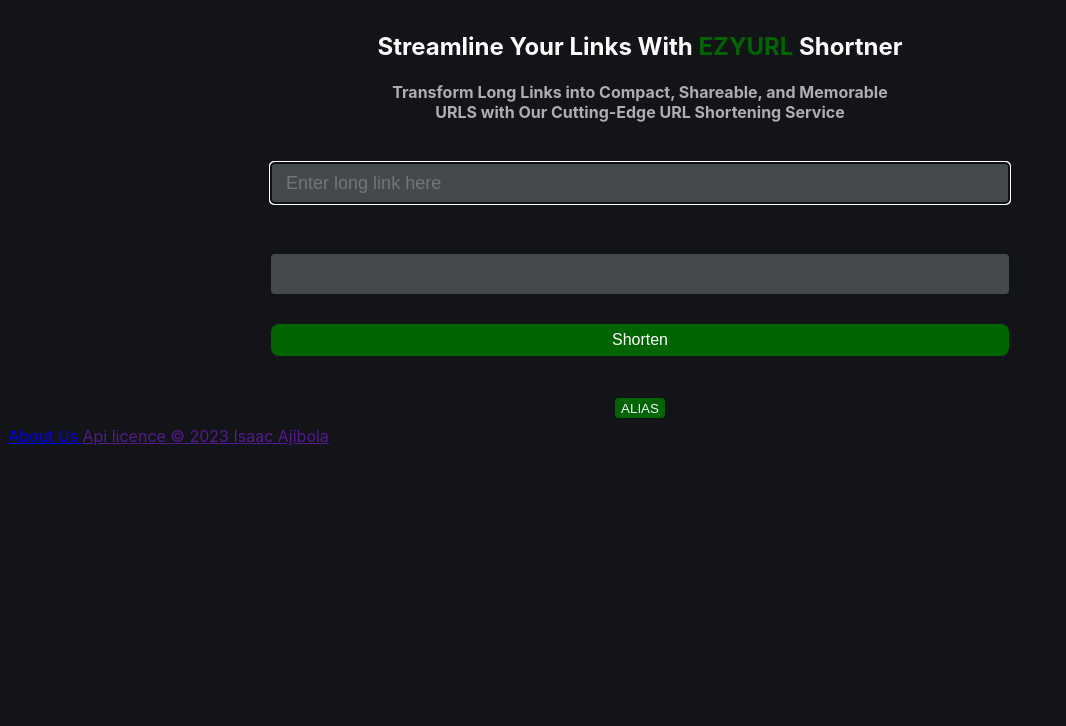
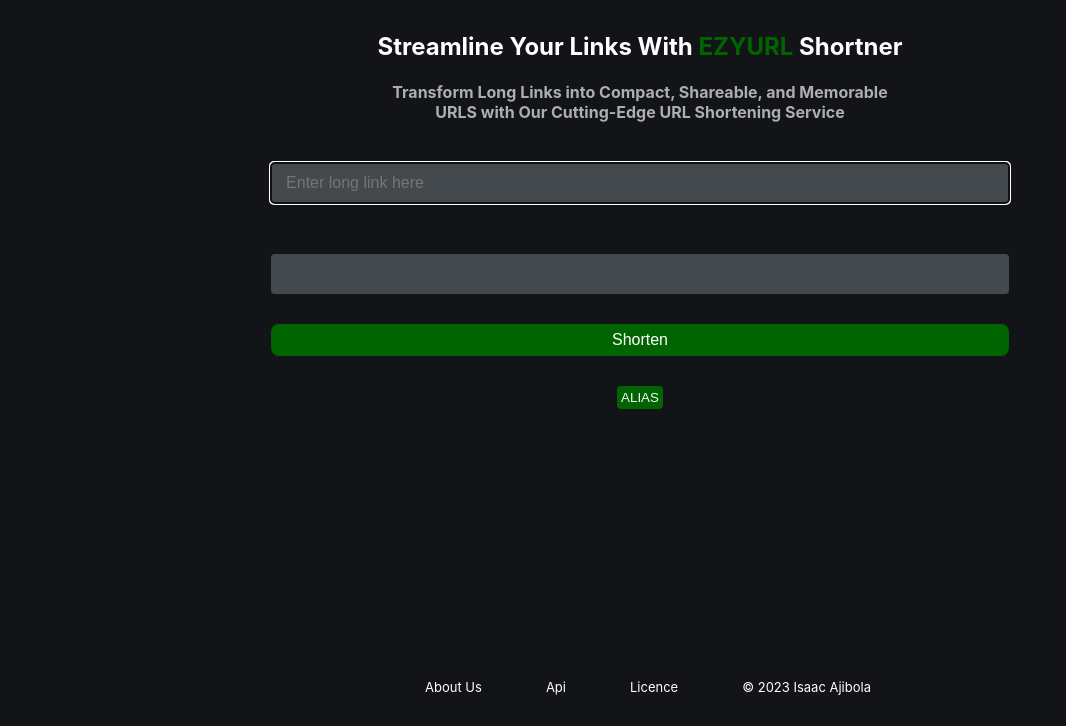
Before and after one commit to Bigizic/EzyShortner, a Flask app: page / in a window 1280 px wide. Shown: the part 90-816 px from the top of the page, without its empty margins (0-1066 px from the left). Run offline with Flask 2, Linux system fonts and the light colour scheme; some libraries are stand-ins or nearby versions.

Commit message:
Update styles

```diff
--- a/app/static/styles/homepage.css
+++ b/app/static/styles/homepage.css
@@ -103,10 +103,10 @@ section form label {
 
 #downloadButton {
 	width: fit-content;
-        border-radius: 4px;
-        height: 30px;
-        background-color: #006400;
-        color: white;
+    border-radius: 4px;
+    height: 30px;
+    background-color: #006400;
+    color: white;
 }
 #downloadButton a {
 	text-decoration: none;
@@ -119,7 +119,8 @@ section form label {
     border-radius: 4px;
     border: none;
     margin-bottom: 1vh;
-    height: 2.5vh;
+    height: fit-content;
+    padding: 4px;
 }
 .alias:hover {
     background-color: #131418;
@@ -129,3 +130,22 @@ div .something {
     justify-content: center;
     gap: 50%;
 }
+
+footer {
+    background-color: inherit;
+    width: 100%;
+    display: flex;
+    justify-content: center;
+    position: fixed;
+    bottom: 0;
+    text-transform: capitalize;
+    padding: 10px 0px 15px 0px;
+}
+footer a {
+    text-decoration: none;
+    color: #fff;
+    font-size: small;
+}
+footer a:hover {
+    color: #006400;
+}
--- a/app/static/styles/homepage_responsive.css
+++ b/app/static/styles/homepage_responsive.css
@@ -178,7 +178,7 @@
 		color: white;
 		margin-bottom: 3%;
 		padding: 0% 1.5% 0% 1.5%;
-		font-size: large;
+		font-size: medium;
 	}
 	.enter {
 		background-color: #006400;
@@ -207,6 +207,10 @@
                 border-radius: 4px;
                 border: none;
                 margin-bottom: 1vh;
+		padding: 4px;
+        }
+        footer {
+                gap: 5vw;
         }
 
 }
```
Also changed, not shown: other parts of app/static/styles/homepage_responsive.css (+20 -10 lines).
